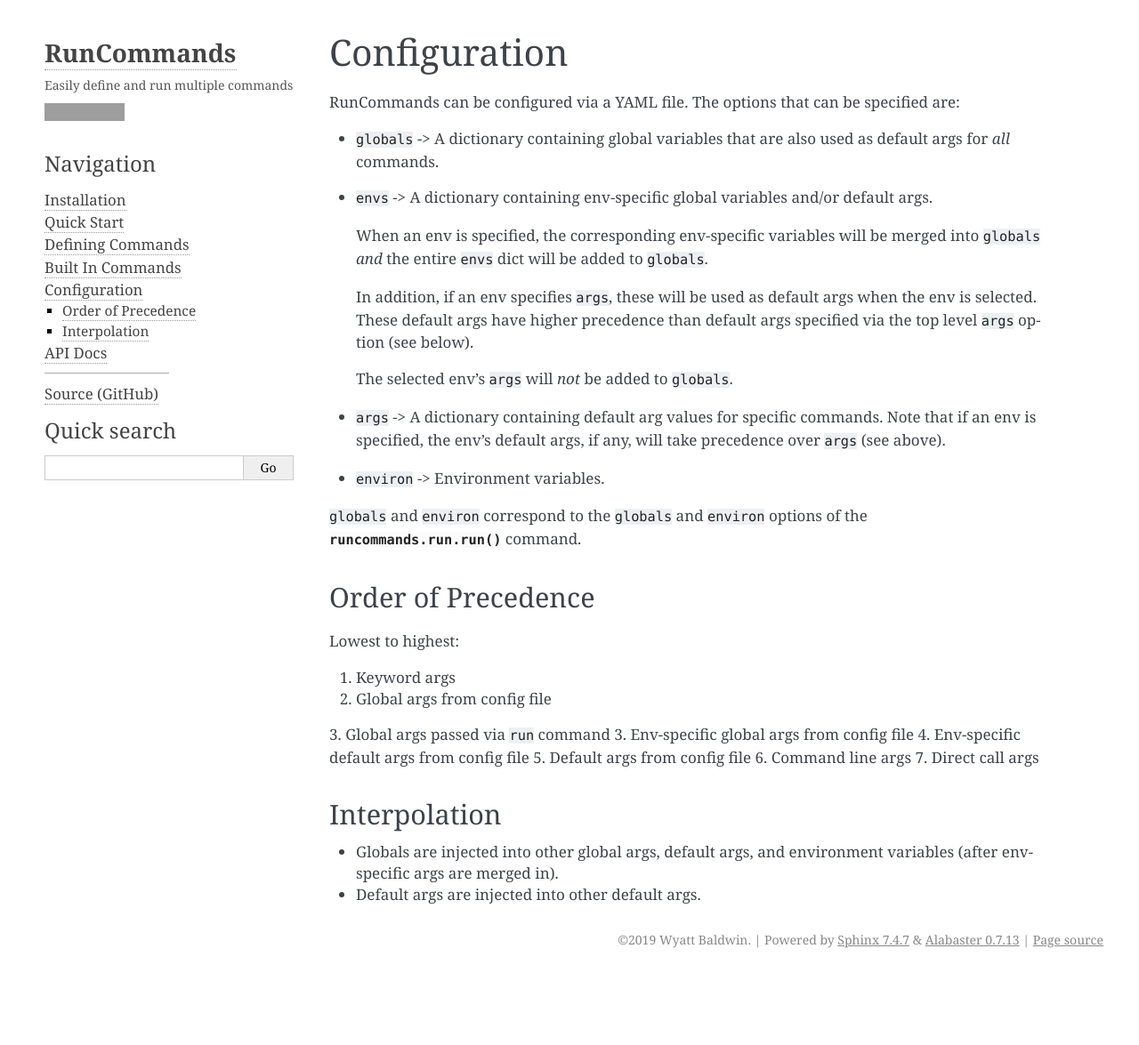
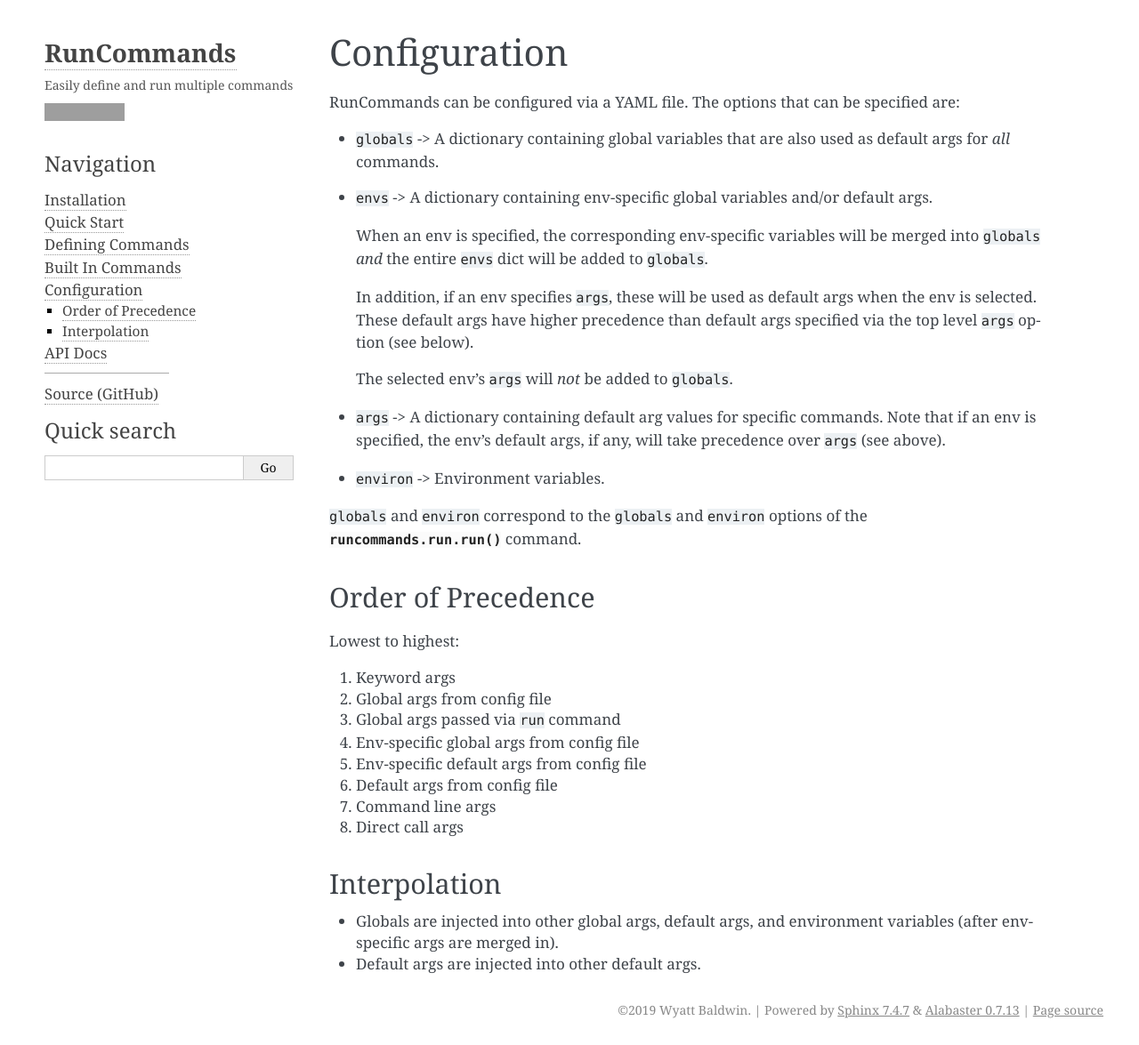
Before and after one commit to wylee/runcommands, a Sphinx documentation site: the page built from docs/config.rst, in a window 1280 px wide and 1175 px high. Shown: the whole window at 89% size. Built offline with Sphinx 7.4.7, drawn with Linux system fonts in a browser that asks for light colours; grey boxes are pictures that could not be loaded.

Commit message:
Fix numbering of precedence list config doc

```diff
--- a/docs/config.rst
+++ b/docs/config.rst
@@ -38,11 +38,11 @@
 1. Keyword args
 2. Global args from config file
 3. Global args passed via `run` command
-3. Env-specific global args from config file
-4. Env-specific default args from config file
-5. Default args from config file
-6. Command line args
-7. Direct call args
+4. Env-specific global args from config file
+5. Env-specific default args from config file
+6. Default args from config file
+7. Command line args
+8. Direct call args
 
 Interpolation
 =============
```
